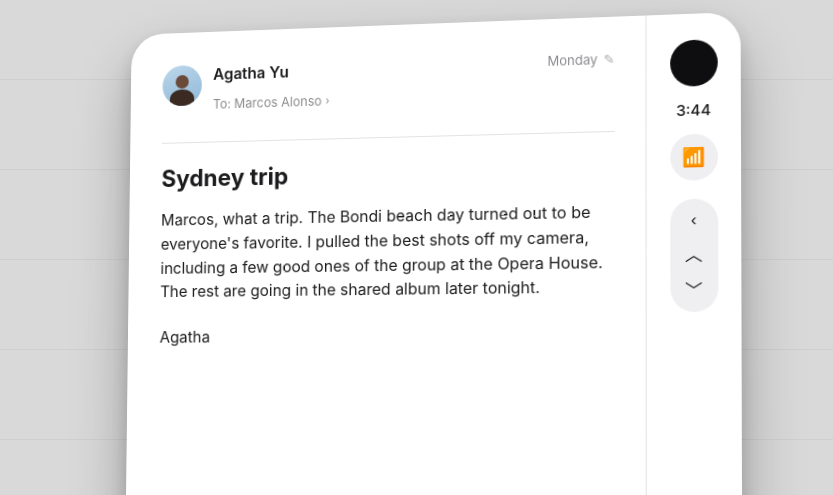
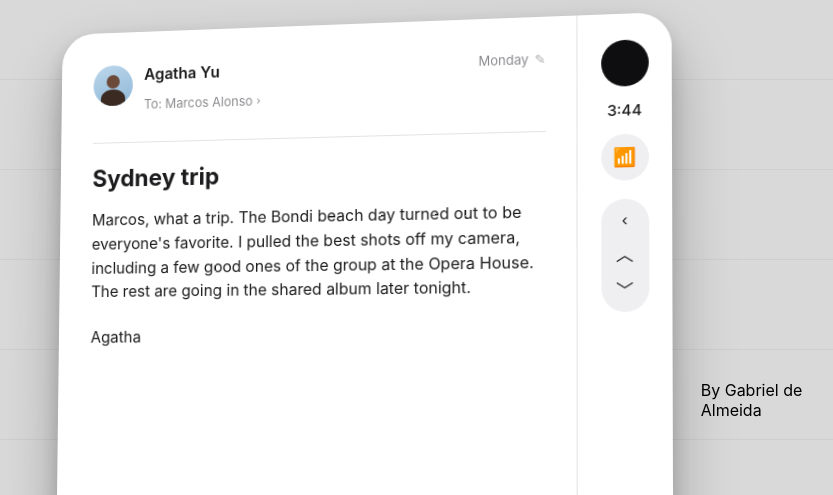
Before and after one commit to Gabr13dev/Apple-UI-POC, a plain HTML site: page index.html in a window 1280 px wide. Shown: the top 495 px of the page, without its empty margins (215-1048 px from the left). Drawn offline with Linux system fonts and the light colour scheme.

Commit message:
Update index.html

```diff
--- a/index.html
+++ b/index.html
@@ -3,7 +3,7 @@
 <head>
 <meta charset="UTF-8">
 <meta name="viewport" content="width=device-width, initial-scale=1.0">
-<title>Sydney trip - Mail</title>
+<title>Apple Design Recreated - Mail App</title>
 <style>
   :root{
     --bg: #d9d9d9;
@@ -371,6 +371,6 @@
   updateClock();
   setInterval(updateClock, 30000);
 </script>
-
+<p>By Gabriel de Almeida</p>
 </body>
 </html>
```
